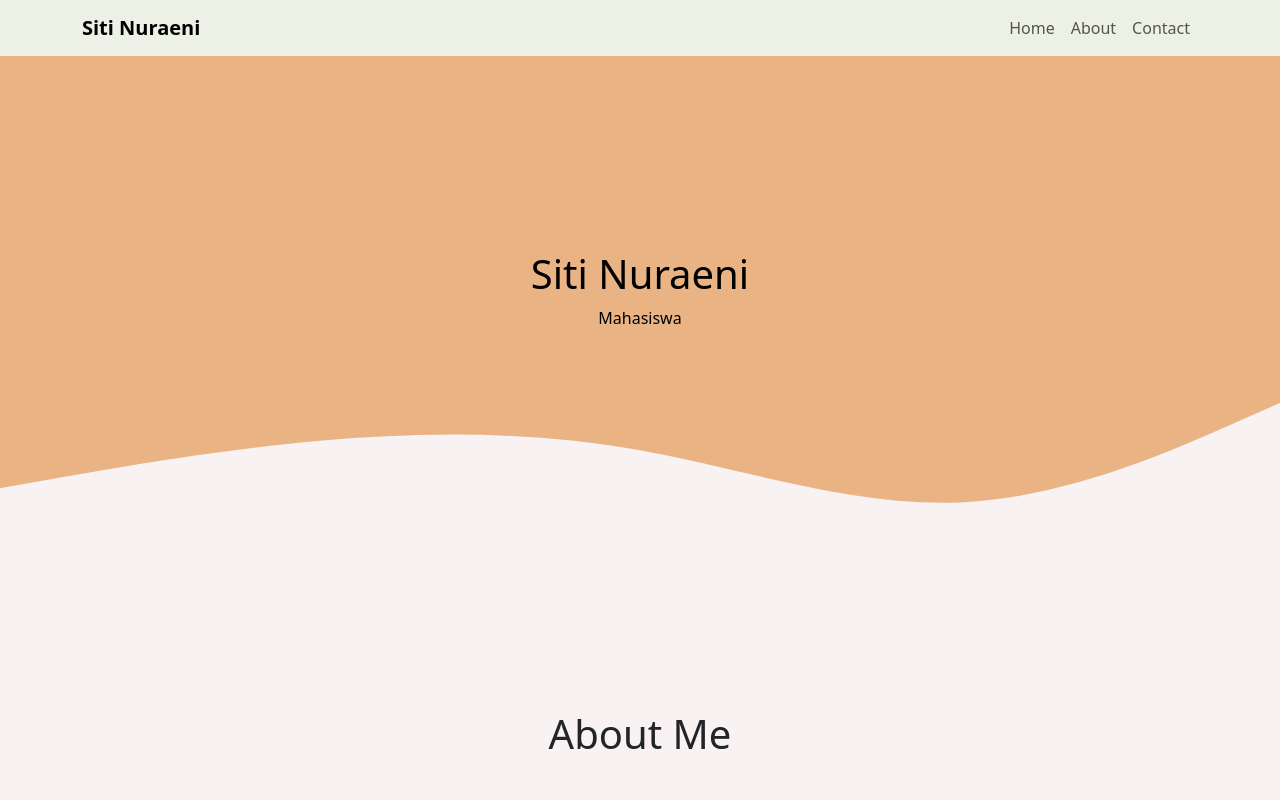
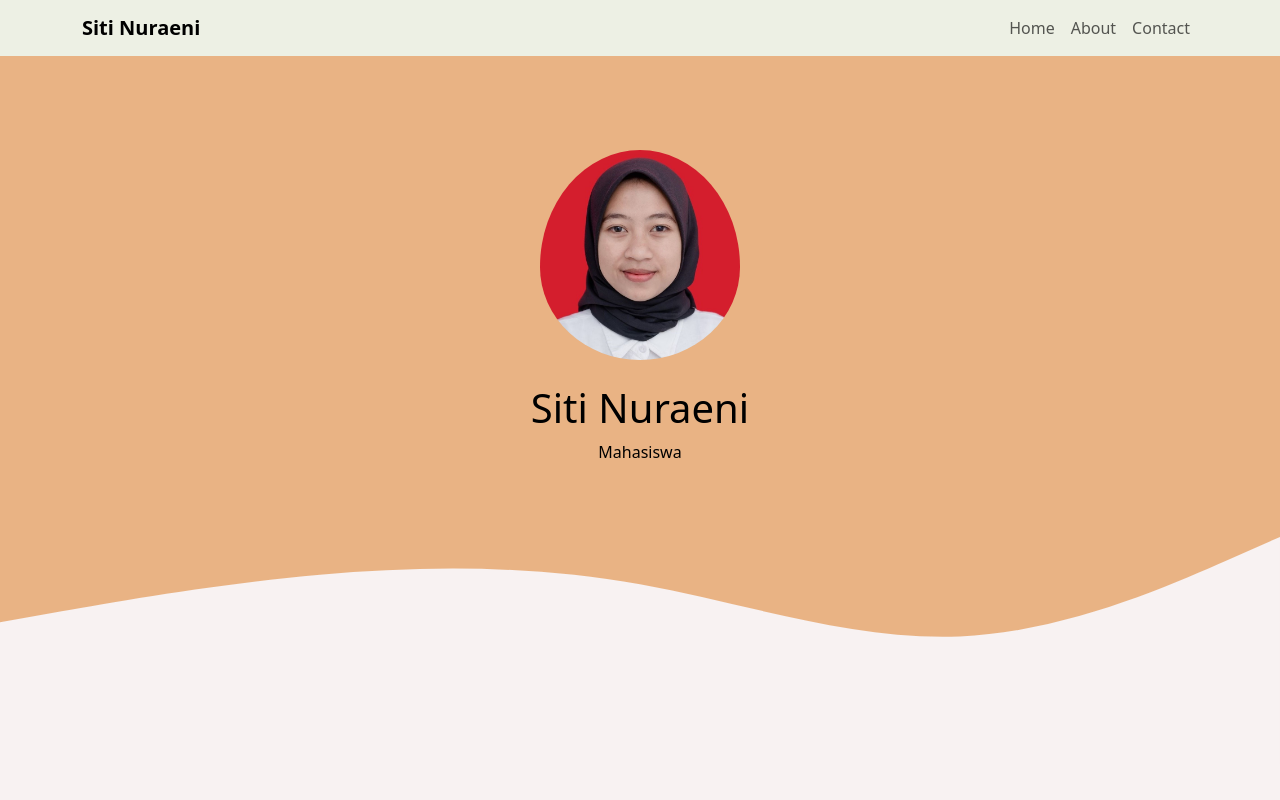
Before and after one commit to sitinuraenii/reactjsuts, a React (Create React App) app: page / in a window 1280 px wide. Shown: the top 800 px of the page. Built offline with nearby package versions, Linux system fonts and the light colour scheme.

Commit message:
nambah image

```diff
--- a/src/App.css
+++ b/src/App.css
@@ -8,7 +8,7 @@
 
 .Hero {
   background-color: #e9b384;
-  padding-top: 250px;
+  padding-top: 150px;
 }
 
 .About {
--- a/src/components/Hero.js
+++ b/src/components/Hero.js
@@ -1,3 +1,5 @@
+import logo from "../assets/img/eni.jpg";
+
 const Hero = () => {
   return (
     <section id="Hero">
@@ -5,6 +7,7 @@ const Hero = () => {
         <div className="Container">
           <div className="row justify-content-center ">
             <div className="col-md-6 text-black text-center ">
+              <img src={logo} className="rounded-circle pb-4" width={200}></img>
               <h1>Siti Nuraeni</h1>
               <p>Mahasiswa</p>
             </div>
```
Also changed, not shown: src/assets/img/eni.jpg.
